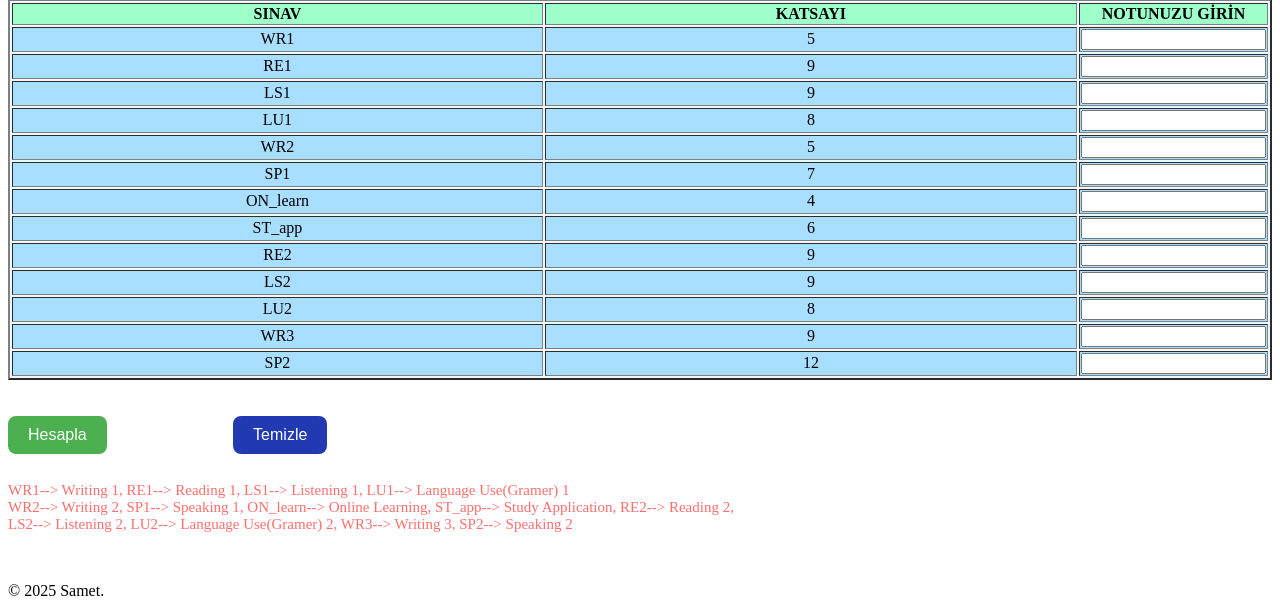
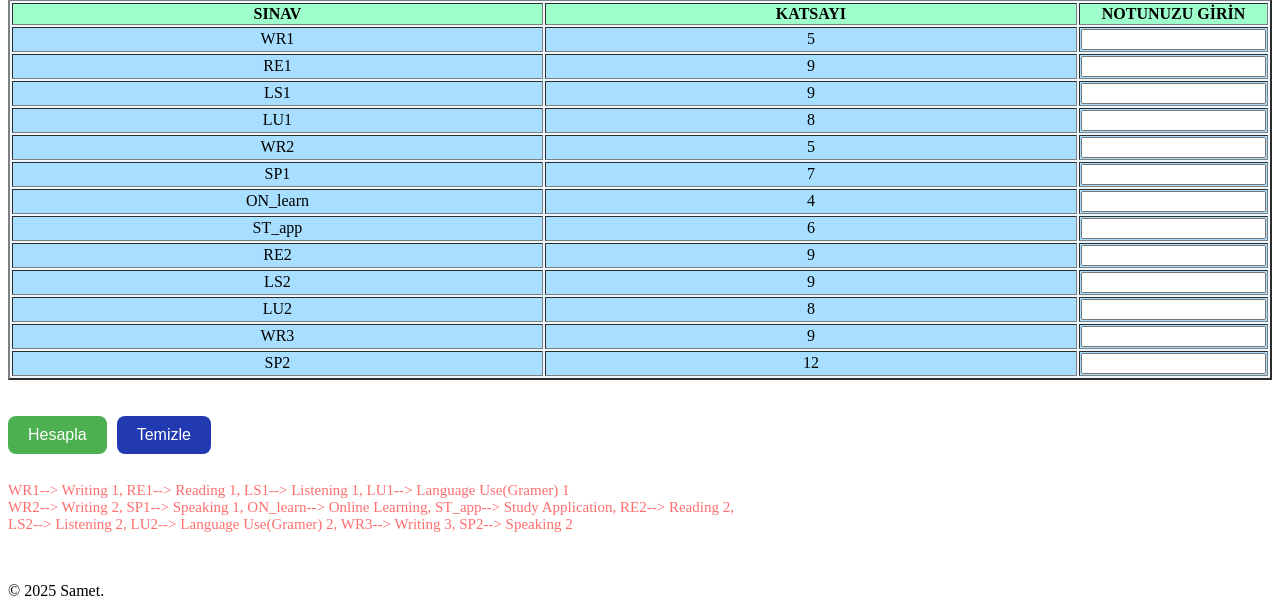
Before and after one commit to Samet4216/BtuHazirlik, a Flask app: page / in a window 1280 px wide. Shown: the part 226-842 px from the top of the page. Run offline with Flask 3, Linux system fonts and the light colour scheme.

Commit message:
Update style.css

```diff
--- a/static/style.css
+++ b/static/style.css
@@ -30,7 +30,7 @@ table {
     }
 .buttonContainer{
   display: flex;
-  gap: 10%;
+  gap: 10px;
 }
 
 .benimButon {
```
